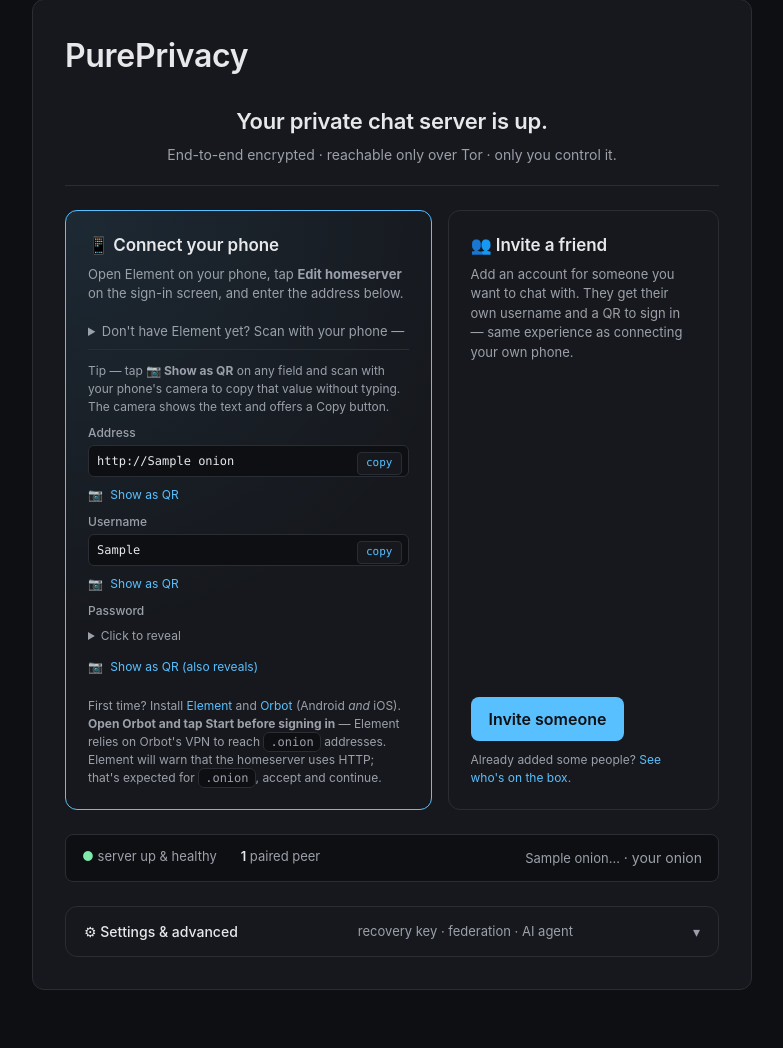
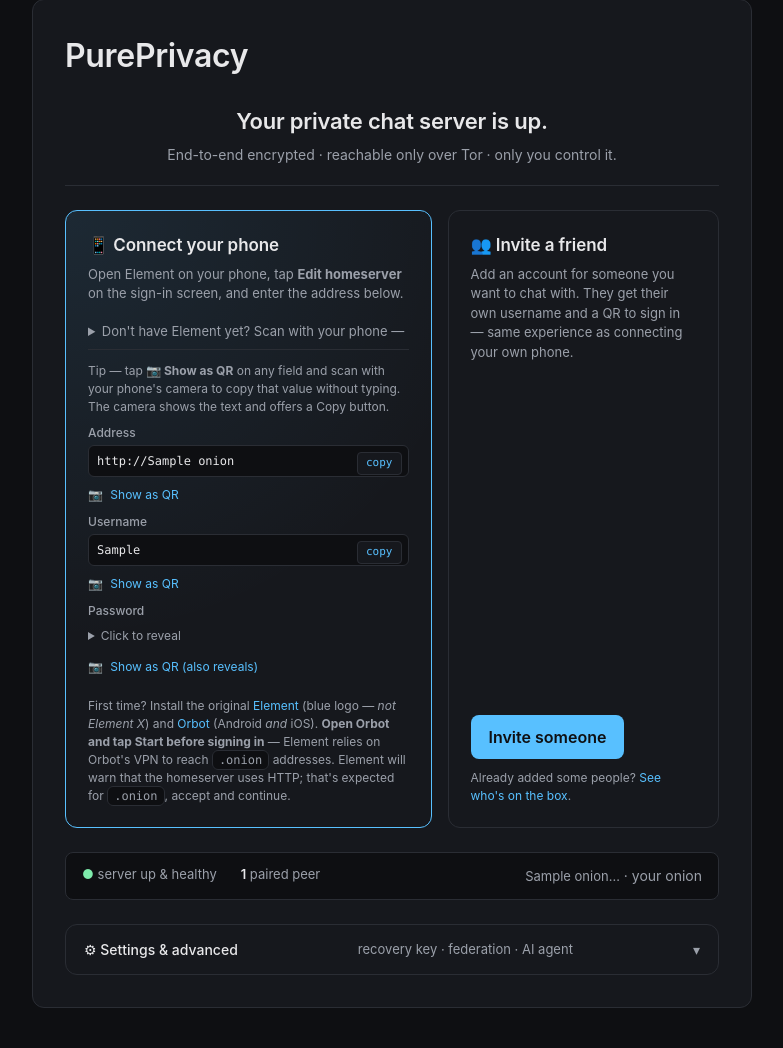
Before and after one commit to jaimetournesol/pureprivacy, a Python web app: template wizard/src/wizard/templates/home.html in a window 1280 px wide. Shown: the part 33-1081 px from the top of the page, without its empty margins (248-1031 px from the left). Before the commit the page ends 1023 px from the top, so only its background shows below. Run offline with Jinja, Linux system fonts and the light colour scheme; the template is opened without the code that fills it: most values are stand-ins (such as "Sample title", 1, 10 or a date in 2020).

Commit message:
fix(wizard): warn that Element X is not Element on the home page
Tester installed Element X, hit "cannot reach a homeserver at this URL,"
and asked if they needed something else.  The README disambiguates
classic Element vs Element X (the latter's sliding-sync over Tor is
rough in v0.1) but the home page didn't, and nobody reads READMEs
during a setup error.

Make the disambiguation prominent in two places:
  - The "Don't have Element yet?" install-QR disclosure now ends with
    a "blue logo, NOT Element X" callout that explains why Element X
    fails on the same URL.
  - The footnote that points at the install pages now leads with
    "Install the original Element (blue logo — not Element X)".

The install QRs themselves already point at the classic Element store
listings (im.vector.app on Android, id1083446067 on iOS), so users who
scan those land on the right app.  This commit just makes that intent
explicit for users who installed something else first.

Co-Authored-By: Claude Opus 4.7 (1M context) <noreply@anthropic.com>

```diff
--- a/wizard/src/wizard/templates/home.html
+++ b/wizard/src/wizard/templates/home.html
@@ -244,6 +244,12 @@
           <p class="label">App Store</p>
         </div>
       </div>
+      <p class="muted" style="font-size:12px;margin:8px 0 0;line-height:1.5;">
+        Install <b>Element</b> (the blue logo &mdash; <i>not</i>
+        Element X).  Element X is the newer client but its sliding-sync
+        over Tor is rough in v0.1 and you'll get the same
+        "cannot reach homeserver" error.  The QRs above point at the
+        original Element on each store.</p>
     </details>
 
     <div class="signin">
@@ -282,9 +288,10 @@
       </div>
     </div>
 
-    <p class="footnote">First time? Install
+    <p class="footnote">First time? Install the original
       <a href="https://element.io/download" target="_blank" rel="noopener">Element</a>
-      and <a href="https://orbot.app/" target="_blank" rel="noopener">Orbot</a>
+      (blue logo &mdash; <em>not Element X</em>) and
+      <a href="https://orbot.app/" target="_blank" rel="noopener">Orbot</a>
       (Android <em>and</em> iOS).  <b>Open Orbot and tap Start before
       signing in</b> &mdash; Element relies on Orbot's VPN to reach
       <code>.onion</code> addresses.  Element will warn that the
```
